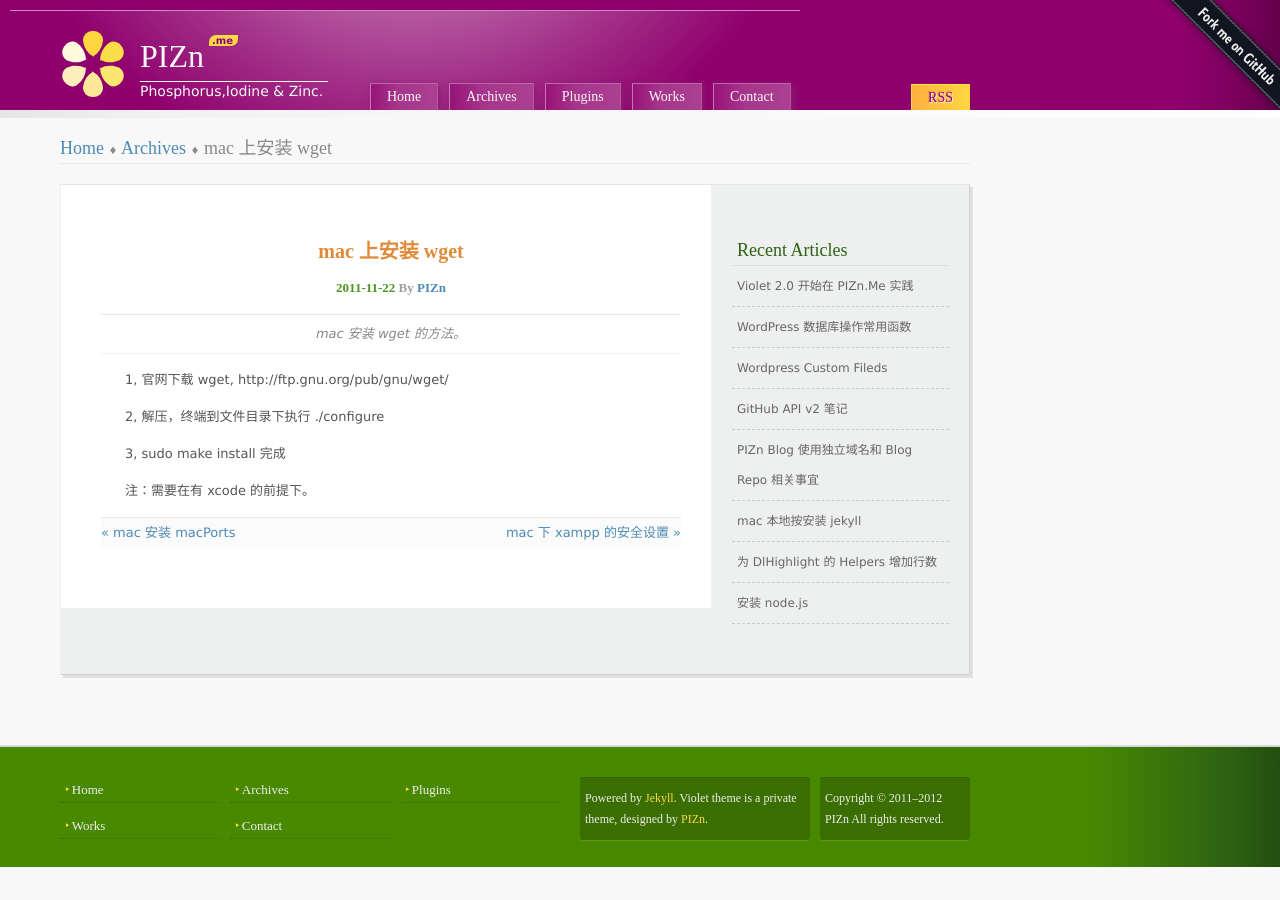
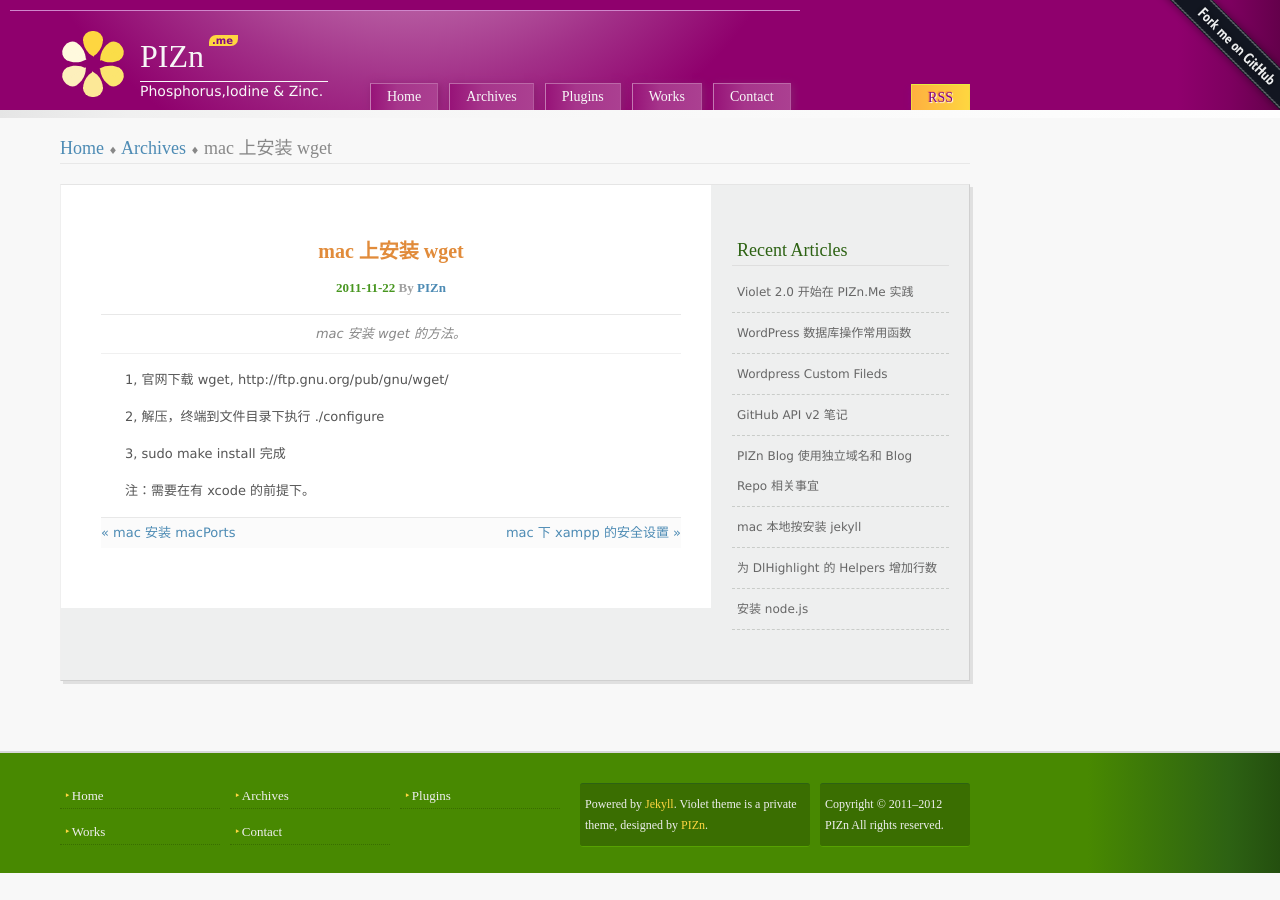
Before and after one commit to pizn/pizn.github.com, a Jekyll site: the page built from _posts/2011-11-22-mac-wget.md, in a window 1280 px wide. Built offline with Jekyll 4.4.1, drawn with Linux system fonts in a browser that asks for light colours; Markdown is read by kramdown in place of the engine named in the settings; comment, search, counter and statistics services are not loaded.

Commit message:
edit style

```diff
--- a/css/violet.css
+++ b/css/violet.css
@@ -883,6 +883,7 @@ p.v-my-face { padding-bottom: 0; margin-bottom: 10px;}
     padding-left: 5px;
     color: #2d6213;
     border-bottom: 1px solid #dedede;
+    margin-bottom: 6px;
 }
 .v-post-aside li {
     font-family: verdana,"黑体",sans-serif;
```
